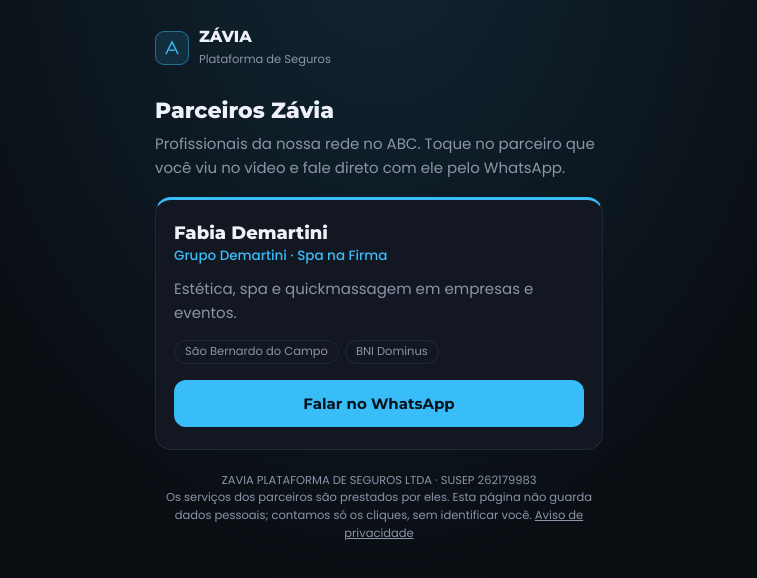
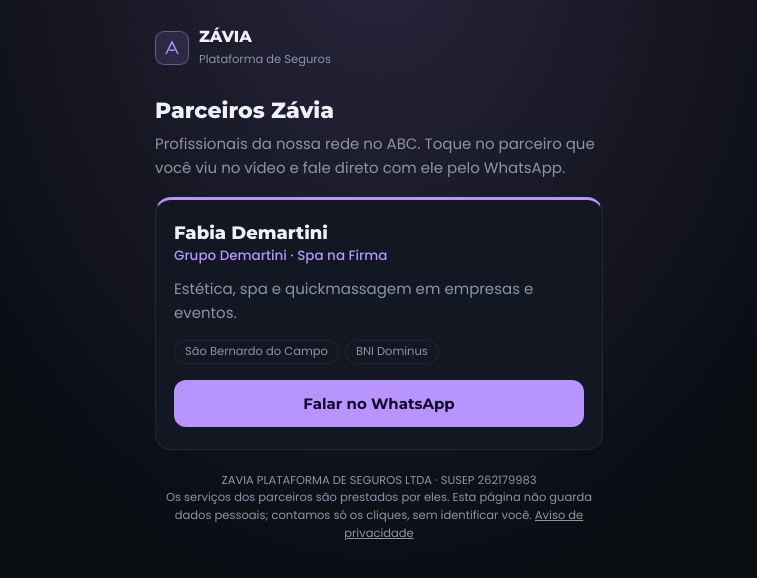
Before and after one commit to zaviaplataforma-jpg/zavia-propostas, a plain HTML site: page parceiros/index.html in a window 1280 px wide. Shown: the whole page, without its empty margins (261-1018 px from the left). Drawn offline with Linux system fonts and the light colour scheme.

Commit message:
Página /parceiros na cor roxa do Momento Parceiro
Co-Authored-By: Claude Opus 5.5 <noreply@anthropic.com>
Claude-Session: https://claude.ai/code/session_014AhFbd8evX6SWKGXsyYVan

```diff
--- a/parceiros/index.html
+++ b/parceiros/index.html
@@ -14,14 +14,14 @@
 :root {
   color-scheme: dark;
   --bg: #0A0D12; --surface: #121722; --line: #202938; --fg: #EEF2F8; --mut: #8A95A8;
-  --hub: #38BDF8; --hub-ink: #061018; --ok: #22C55E; --bad: #F87171;
+  --hub: #B794FF; --hub-ink: #120828; --ok: #22C55E; --bad: #F87171;
   --display: "Montserrat", "Segoe UI", system-ui, sans-serif; --body: "Poppins", "Segoe UI", system-ui, sans-serif;
 }
 * { box-sizing: border-box; }
-body { margin: 0; min-height: 100vh; background: radial-gradient(ellipse at 50% -10%, rgba(56,189,248,.14), transparent 55%), var(--bg); color: var(--fg); font: 15px/1.55 var(--body); }
+body { margin: 0; min-height: 100vh; background: radial-gradient(ellipse at 50% -10%, rgba(183,148,255,.18), transparent 55%), var(--bg); color: var(--fg); font: 15px/1.55 var(--body); }
 .wrap { max-width: 480px; margin: 0 auto; padding: max(28px, env(safe-area-inset-top)) 16px 40px; }
 .marca { display: flex; align-items: center; gap: 10px; margin-bottom: 28px; }
-.marca i { width: 34px; height: 34px; border-radius: 9px; display: grid; place-items: center; background: rgba(56,189,248,.12); border: 1px solid rgba(56,189,248,.45); }
+.marca i { width: 34px; height: 34px; border-radius: 9px; display: grid; place-items: center; background: rgba(183,148,255,.12); border: 1px solid rgba(183,148,255,.45); }
 .marca svg { width: 18px; height: 18px; fill: none; stroke: var(--hub); stroke-width: 2; }
 .marca b { display: block; font: 800 16px/1.1 var(--display); }
 .marca small { font-size: 11.5px; color: var(--mut); }
```
